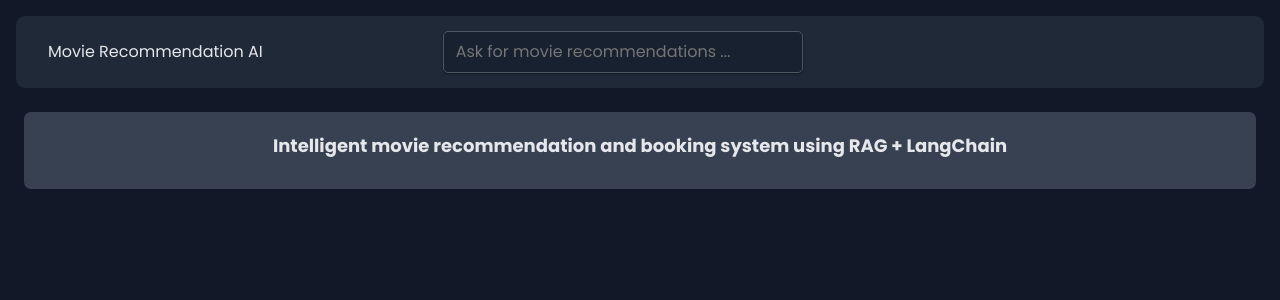
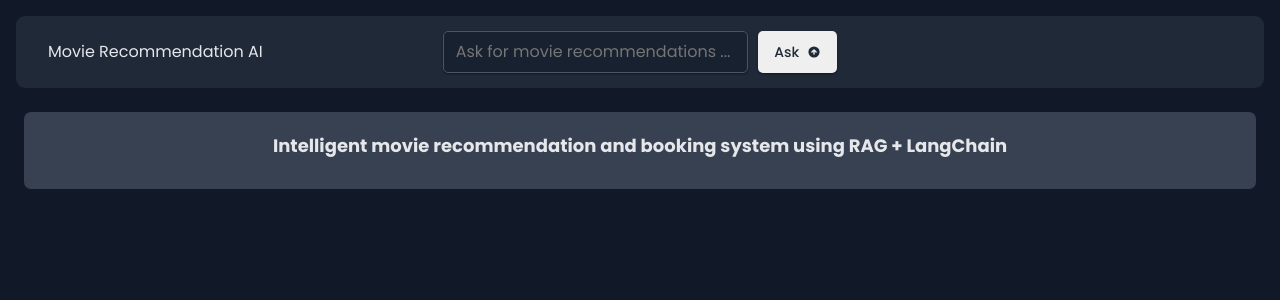
Before and after one commit to abduyus/Internship-rag, a React (Vite) app in the folder frontend/frontend/: page / in a window 1280 px wide. Shown: the top 300 px of the page. Built offline with nearby package versions, Linux system fonts and the light colour scheme; a web font is replaced by a local one.

Commit message:
adding api request

```diff
--- a/frontend/frontend/src/components/Search.jsx
+++ b/frontend/frontend/src/components/Search.jsx
@@ -1,19 +1,55 @@
 import Input from "./Input.jsx";
 import styled from "styled-components";
+import {useState} from "react";
 import Button from "./Button.jsx";
+import {HiArrowCircleUp} from "react-icons/hi";
+import SpinnerMini from "./SpinnerMini.jsx";
+
 
 const StyledSearch = styled.div`
-    width: min(100%, 48rem);
+    //width: min(100%, 48rem);
     gap: 1rem;
+    display: flex;
 `
 
-function Search() {
+function Search({ setRecommendation, isLoading, setIsLoading }) {
+    const [userRequest, setUserRequest] = useState('')
+
+    const handleSubmit = async function(e) {
+        e.preventDefault()
+        setUserRequest('')
+
+            if (!userRequest.trim()) return;
+            setIsLoading(true);
+            try {
+                const res = await fetch("http://localhost:8000/chat", {
+                    method: "POST",
+                    headers: {
+                        "Content-Type": "application/json",
+                    },
+                    body: JSON.stringify({
+                        message: userRequest,
+                    }),
+                });
+
+                const data = await res.json();
+
+                setRecommendation(data.response);
+                setUserRequest("");
+                console.log(data.response);
+            } catch (err) {
+                console.error(err);
+            }
+            setIsLoading(false)
+        };
+
+
+
     return (
         <StyledSearch>
-            <Input type="text" placeholder={'Ask for movie recommendations ...'} />
-            {/*<Button type={'submit'} size={'large'} >*/}
-            {/*    Search*/}
-            {/*</Button>*/}
+            <Input type="text" placeholder={'Ask for movie recommendations ...'} value={userRequest}
+                   onChange={(e) => setUserRequest(e.target.value)} disabled={isLoading} />
+            <Button type="submit" size={'medium'} onClick={handleSubmit} disabled={isLoading}>{isLoading? <SpinnerMini/> : <>Ask <HiArrowCircleUp/></>}</Button>
         </StyledSearch>
     );
 }
```
